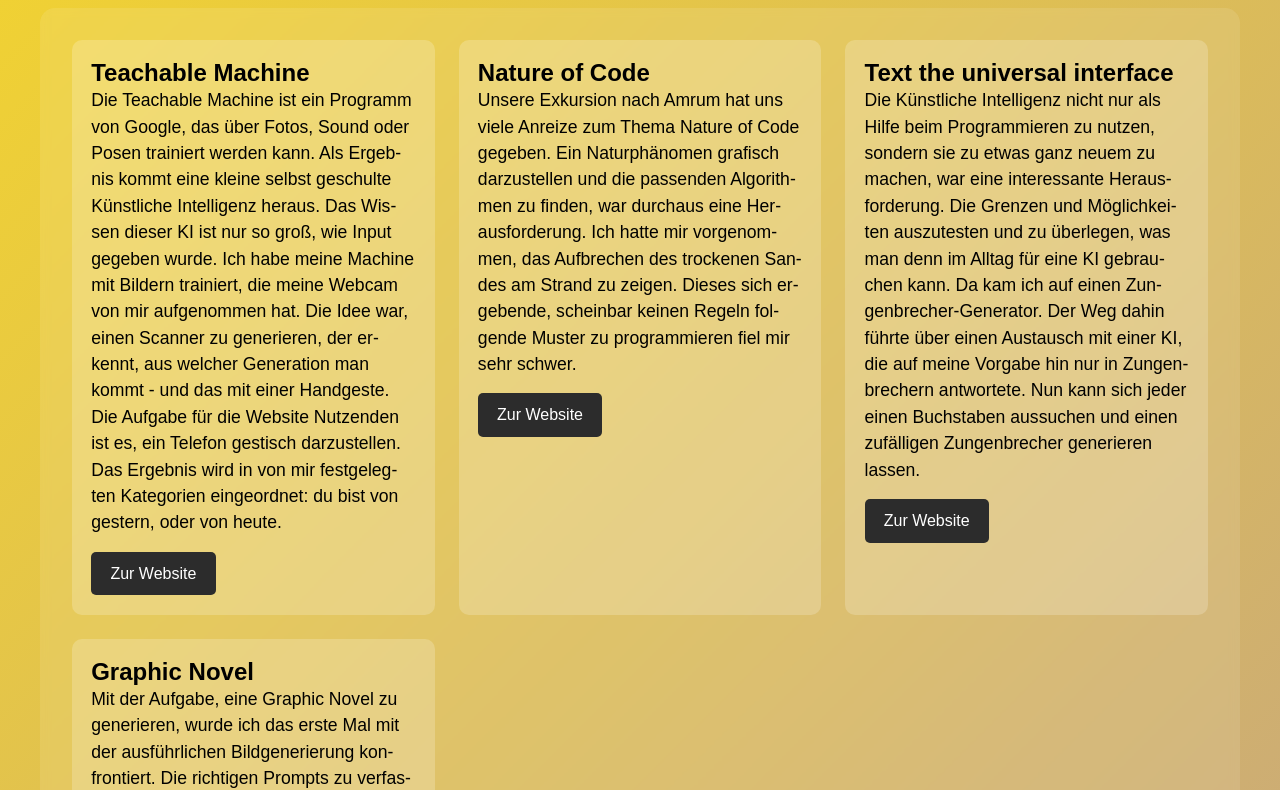
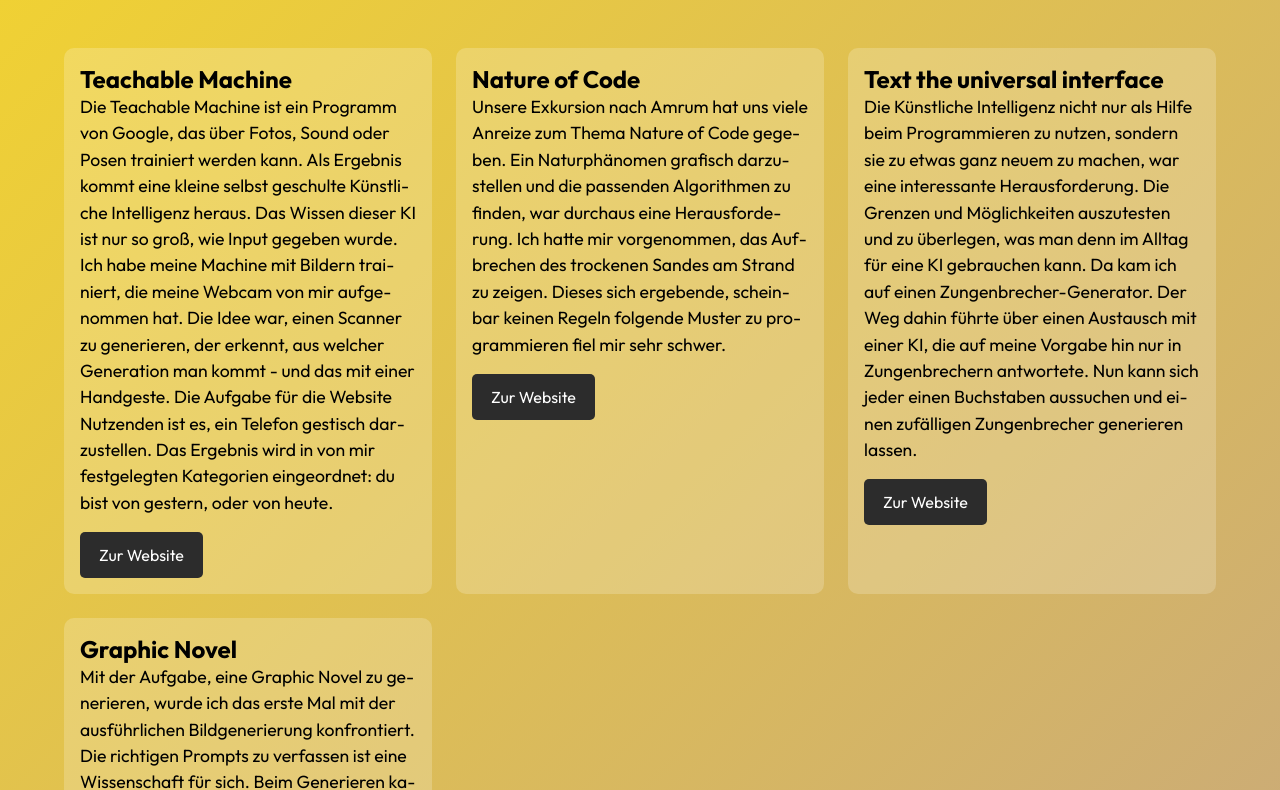
Before and after one commit to hbk-bs/documentation-2025-ylva92, a plain HTML site: page index.html in a window 1280 px wide. Shown: the part 180-970 px from the top of the page. Drawn offline with Linux system fonts and the light colour scheme.

Commit message:
design für handy

```diff
--- a/index.html
+++ b/index.html
@@ -4,6 +4,9 @@
     <meta charset="UTF-8">
     <meta name="viewport" content="width=device-width, initial-scale=1.0">
     <title>Dokumentation</title>
+    <link rel="preconnect" href="https://fonts.googleapis.com">
+    <link rel="preconnect" href="https://fonts.gstatic.com" crossorigin>
+    <link href="https://fonts.googleapis.com/css2?family=Outfit:wght@400;600;700&display=swap" rel="stylesheet">
     <link rel="stylesheet" href="style.css">
 </head>
 <body>
--- a/style.css
+++ b/style.css
@@ -47,17 +47,12 @@ p {
     display: grid;
     grid-template-columns: 1fr;
     gap: 1.5rem;
-    max-width: 1200px;
-    margin: 0 auto;
     padding: 1rem;
-    background: rgba(255, 255, 255, 0.1);
-    border-radius: 15px;
-    backdrop-filter: blur(5px);
 }
 
 .project-card {
+    padding: 1rem;
     background: rgba(255, 255, 255, 0.2);
-    padding: 1.2rem;
     border-radius: 10px;
     transition: transform 0.3s ease;
 }
@@ -79,6 +74,7 @@ p {
 }
 
 /* Media Queries */
+/* Tablet */
 @media screen and (min-width: 768px) {
     body {
         padding: 2rem;
@@ -86,12 +82,14 @@ p {
 
     .projects {
         grid-template-columns: repeat(2, 1fr);
+        padding: 1.5rem;
+    }
+}
+
+/* Desktop */
+@media screen and (min-width: 1024px) {
+    .projects {
+        grid-template-columns: repeat(3, 1fr);
         padding: 2rem;
     }
 }
-
-@media screen and (min-width: 1024px) {
-    .projects {
-        grid-template-columns: repeat(3, 1fr);
-    }
-}
```
